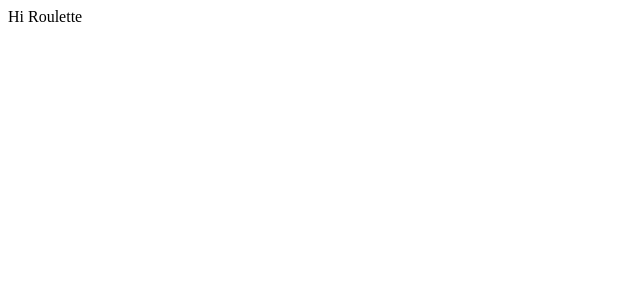
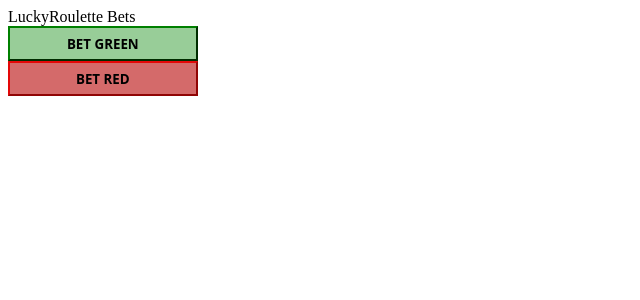
Before and after one commit to TiagoHSF/LuckyRoulette-Bets, an Angular app: page / in a window 1280 px wide. Shown: the top 300 px of the page, without its empty margins (0-640 px from the left). Built offline with nearby package versions, Linux system fonts and the light colour scheme.

Commit message:
Starting roulette, first commit

```diff
--- a/src/app/app-routing.module.ts
+++ b/src/app/app-routing.module.ts
@@ -1,10 +1,13 @@
 import { NgModule } from '@angular/core';
 import { RouterModule, Routes } from '@angular/router';
+import { BetComponent } from './bet/bet.component';
 
-const routes: Routes = [];
+const routes: Routes = [
+  { path: '', component: BetComponent },
+];
 
 @NgModule({
+  exports: [RouterModule],
   imports: [RouterModule.forRoot(routes)],
-  exports: [RouterModule]
 })
 export class AppRoutingModule { }
--- a/src/app/app.component.html
+++ b/src/app/app.component.html
@@ -1 +1 @@
-<div>Hi Roulette</div>
+<router-outlet></router-outlet>
--- a/src/app/app.module.ts
+++ b/src/app/app.module.ts
@@ -3,10 +3,12 @@ import { BrowserModule } from '@angular/platform-browser';
 
 import { AppRoutingModule } from './app-routing.module';
 import { AppComponent } from './app.component';
+import { BetComponent } from './bet/bet.component';
 
 @NgModule({
   declarations: [
-    AppComponent
+    AppComponent,
+    BetComponent
   ],
   imports: [
     BrowserModule,
--- /dev/null
+++ b/src/app/bet/bet.component.html
@@ -0,0 +1,9 @@
+<div>LuckyRoulette Bets</div>
+<div>
+  <button class="bet-btn-green" click="betGreen()">BET GREEN</button>
+</div>
+<div>
+  <button class="bet-btn-red" click="betRed()">BET RED</button>
+</div>
+<router-outlet></router-outlet>
+<router-outlet></router-outlet>
--- /dev/null
+++ b/src/app/bet/bet.component.scss
@@ -0,0 +1,17 @@
+.bet-btn-green {
+    width: 15%;
+    height: 35px;
+    font-family: system-ui;
+    font-weight: 700;
+    border-color: green;
+    background-color: #98cd98;
+}
+
+.bet-btn-red {
+    width: 15%;
+    height: 35px;
+    font-family: system-ui;
+    font-weight: 700;
+    border-color: rgb(228, 8, 8);
+    background-color: #d46a6a;
+}
--- /dev/null
+++ b/src/app/bet/bet.component.ts
@@ -0,0 +1,25 @@
+import { Component, OnInit } from '@angular/core';
+
+@Component({
+  selector: 'app-bet',
+  templateUrl: './bet.component.html',
+  styleUrls: ['./bet.component.scss']
+})
+export class BetComponent implements OnInit {
+
+
+betGreen() {
+  console.log("Green")
+}
+
+betRed() {
+  window.alert("Red")
+}
+
+
+  constructor() { }
+
+  ngOnInit(): void {
+  }
+
+}
```
Also changed, not shown: src/app/app.component.ts (line endings or trailing spaces), 1 other file (tests, documents, lock files or other folders).
